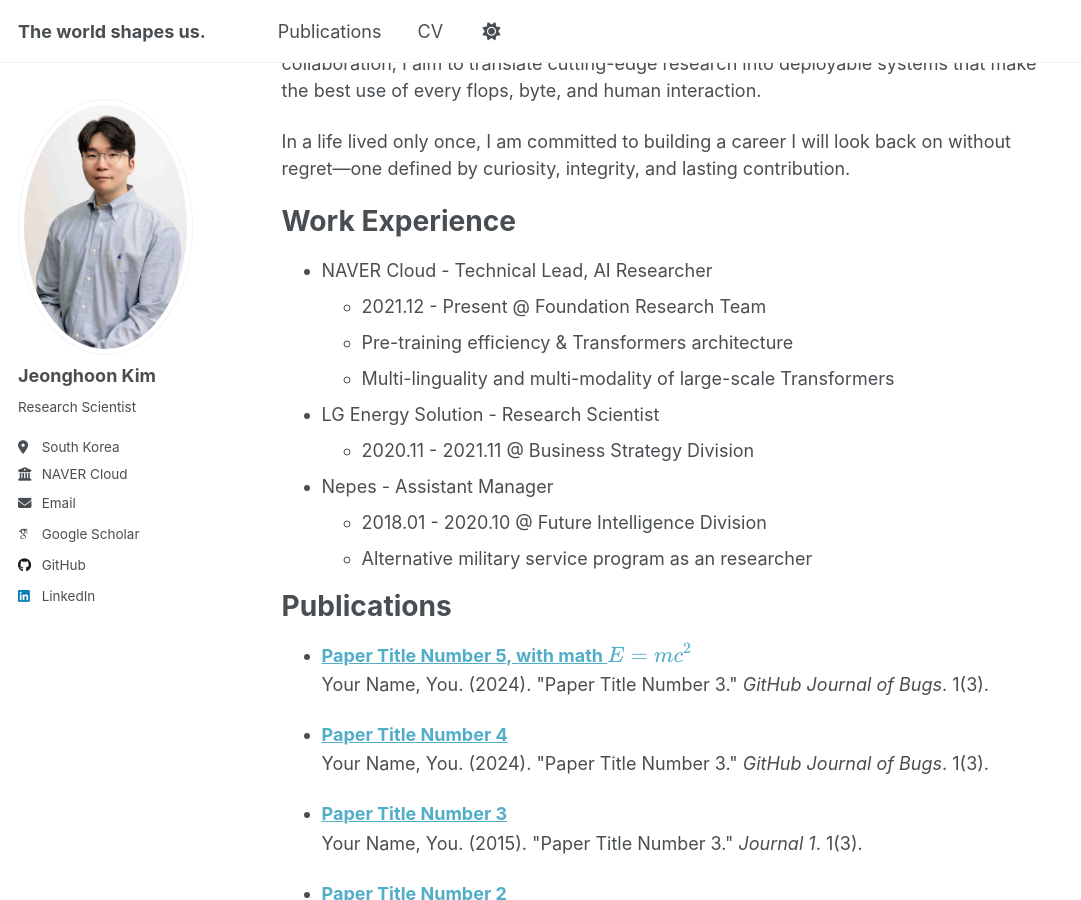
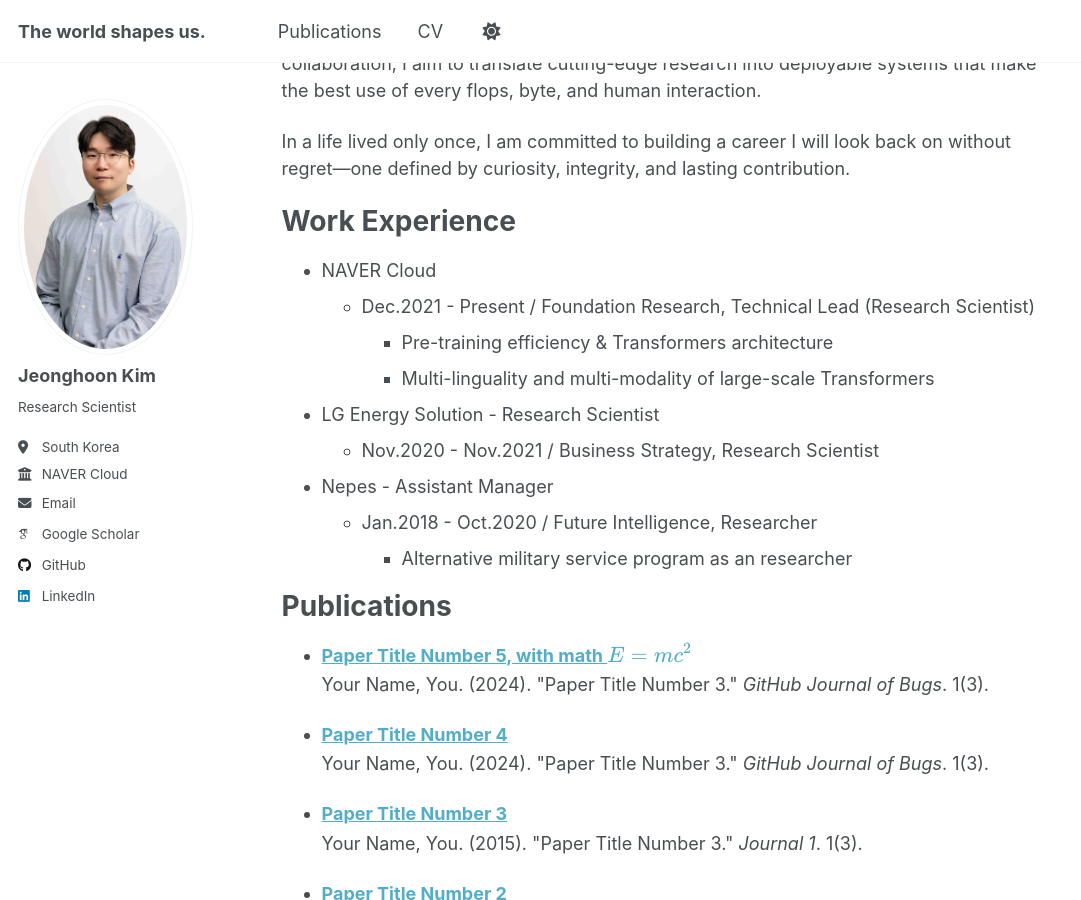
Before and after one commit to penpaperkeycode/penpaperkeycode.github.io, a Jekyll site: the page built from _pages/about.md, in a window 1280 px wide and 900 px high, scrolled down 325 px. Shown: the whole window, without its empty margins (0-1081 px from the left). Built offline with Jekyll 4.4.1, drawn with Linux system fonts in a browser that asks for light colours; some web fonts are replaced.

Commit message:
Update about.md

```diff
--- a/_pages/about.md
+++ b/_pages/about.md
@@ -16,15 +16,15 @@ In a life lived only once, I am committed to building a career I will look back
 
 Work Experience
 ======
-* NAVER Cloud - Technical Lead, AI Researcher
-  * 2021.12 - Present @ Foundation Research Team
-  * Pre-training efficiency & Transformers architecture
-  * Multi-linguality and multi-modality of large-scale Transformers
+* NAVER Cloud
+  * Dec.2021 - Present / Foundation Research, Technical Lead (Research Scientist)
+      * Pre-training efficiency & Transformers architecture
+      * Multi-linguality and multi-modality of large-scale Transformers
 * LG Energy Solution - Research Scientist
-  * 2020.11 - 2021.11 @ Business Strategy Division
+  * Nov.2020 - Nov.2021 / Business Strategy, Research Scientist
 * Nepes - Assistant Manager
-  * 2018.01 - 2020.10 @ Future Intelligence Division
-  * Alternative military service program as an researcher
+  * Jan.2018 - Oct.2020 / Future Intelligence, Researcher
+      * Alternative military service program as an researcher
 
 Publications
 ======
```
